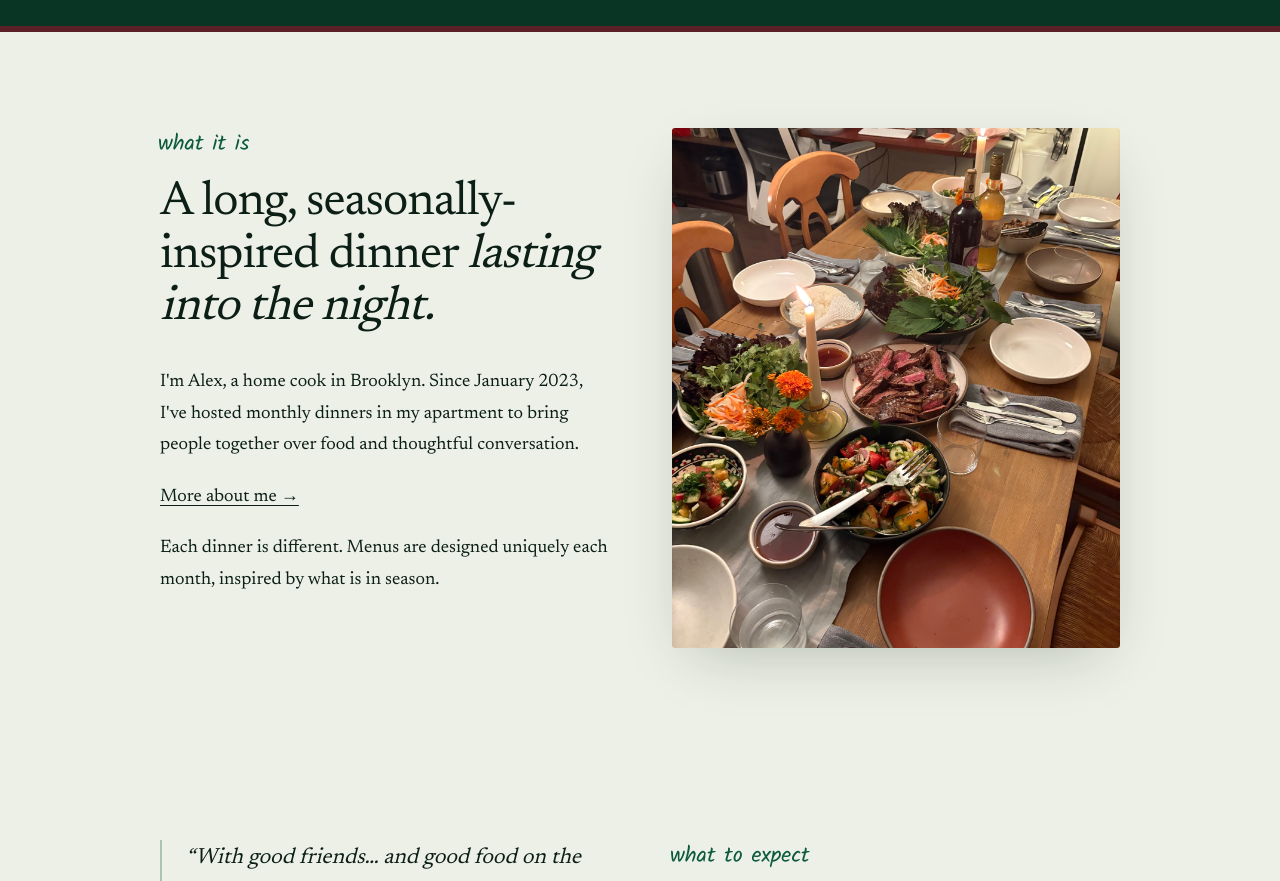
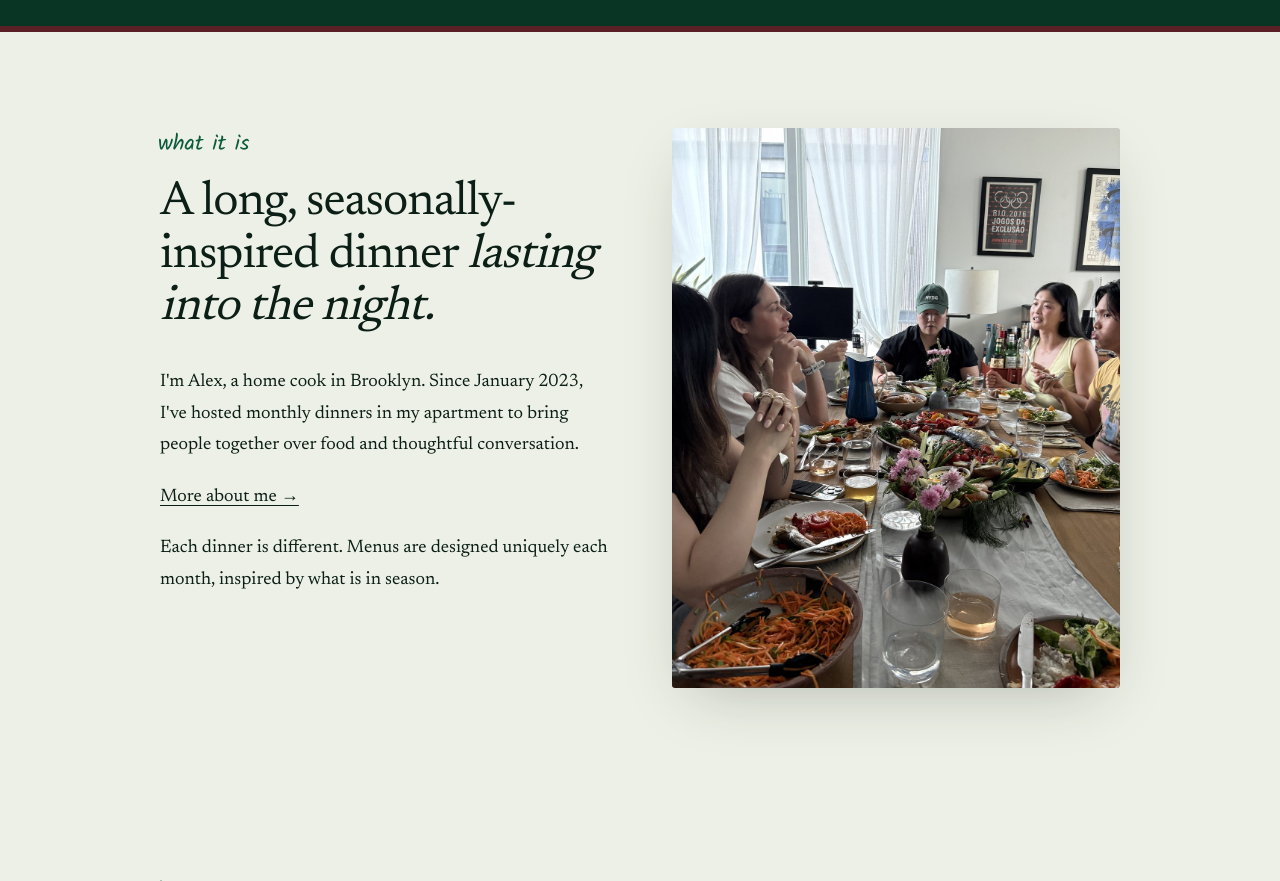
Before and after one commit to ajbesser/brooklyn-suppers-nextjs, a Next.js app: page / in a window 1280 px wide. Shown: the part 900-1781 px from the top of the page. Built offline with nearby package versions, Linux system fonts and the light colour scheme.

Commit message:
Use approved June gathering photo in homepage About section

```diff
--- a/components/About.tsx
+++ b/components/About.tsx
@@ -48,15 +48,14 @@ export function About() {
           {/* Right: photo + caption */}
           <div className="flex flex-col gap-4">
             <div
-              className="group relative rounded-[3px] overflow-hidden shadow-[0_20px_60px_-20px_rgba(22,36,29,0.28)]"
-              style={{ height: "520px" }}
+              className="group relative aspect-[4/5] rounded-[3px] overflow-hidden shadow-[0_20px_60px_-20px_rgba(22,36,29,0.28)]"
             >
               <Image
-                src="/images/dinner-sep-2025.jpg"
-                alt="A fully set dinner table — skirt steak, salads, marigolds"
+                src="/images/about-jun-2026.jpg"
+                alt="Guests sharing food and conversation at the June Brooklyn Supper"
                 fill
                 sizes="(max-width: 768px) 100vw, 50vw"
-                className="object-cover transition-transform duration-500 group-hover:scale-105"
+                className="object-cover object-[50%_60%] transition-transform duration-500 group-hover:scale-105"
                 loading="lazy"
               />
             </div>
```
Also changed, not shown: public/images/about-jun-2026.jpg (added), 1 other file (tests, documents, lock files or other folders).
